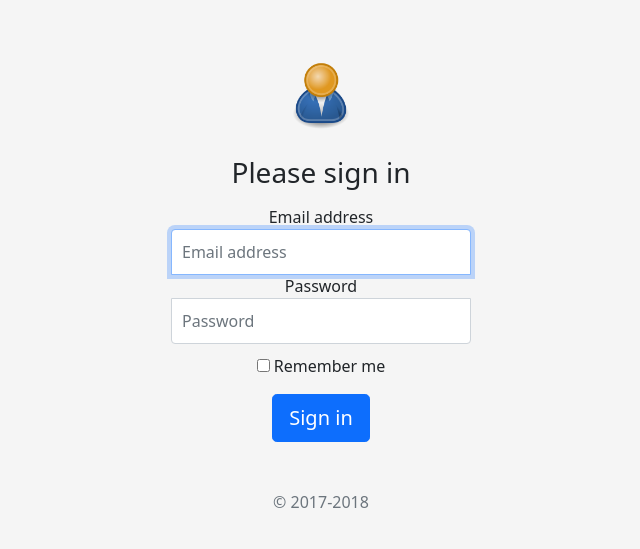
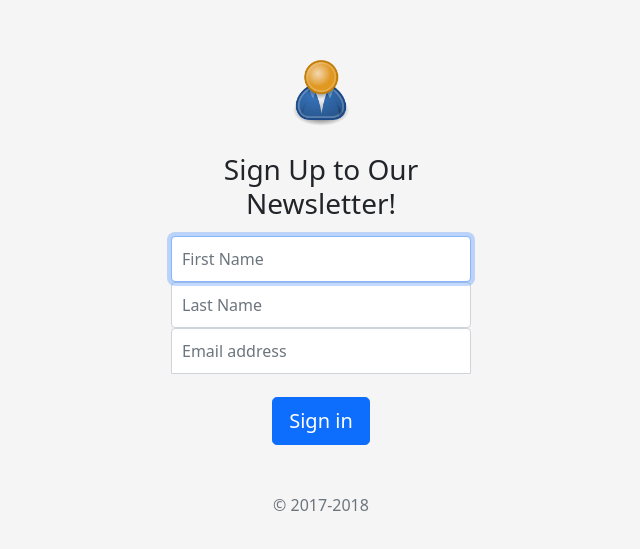
Before and after one commit to HashanEranga/subscriptionComponent-emailMarketing-nodejs-expressjs, a website: page signup.html in a window 1280 px wide. Shown: the part 105-654 px from the top of the page, without its empty margins (319-959 px from the left). Drawn offline with nearby package versions, Linux system fonts and the light colour scheme.

Commit message:
feat(): submit button workings

```diff
--- a/signup.html
+++ b/signup.html
@@ -19,18 +19,13 @@
   </head>
 
   <body class="text-center">
-    <form class="form-signin">
+    <form class="form-signin" action="/" method="post">
       <img class="mb-4" src="images/image.png" alt="" width="72" height="72">
-      <h1 class="h3 mb-3 font-weight-normal">Please sign in</h1>
-      <label for="inputEmail" class="sr-only">Email address</label>
-      <input type="email" id="inputEmail" class="form-control" placeholder="Email address" required autofocus>
-      <label for="inputPassword" class="sr-only">Password</label>
-      <input type="password" id="inputPassword" class="form-control" placeholder="Password" required>
-      <div class="checkbox mb-3">
-        <label>
-          <input type="checkbox" value="remember-me"> Remember me
-        </label>
-      </div>
+      <h1 class="h3 mb-3 font-weight-normal">Sign Up to Our Newsletter!</h1>
+      <input type="text" id="FName" name="FName" class="form-control" placeholder="First Name" required autofocus>
+      <input type="text" id="LName" name="LName" class="form-control" placeholder="Last Name" required autofocus>
+      <input type="email" id="inputEmail" name="inputEmail" class="form-control" placeholder="Email address" required autofocus>
+      <br>
       <button class="btn btn-lg btn-primary btn-block" type="submit">Sign in</button>
       <p class="mt-5 mb-3 text-muted">&copy; 2017-2018</p>
     </form>
```
Also changed, not shown: app.js (+14 -0 lines).
